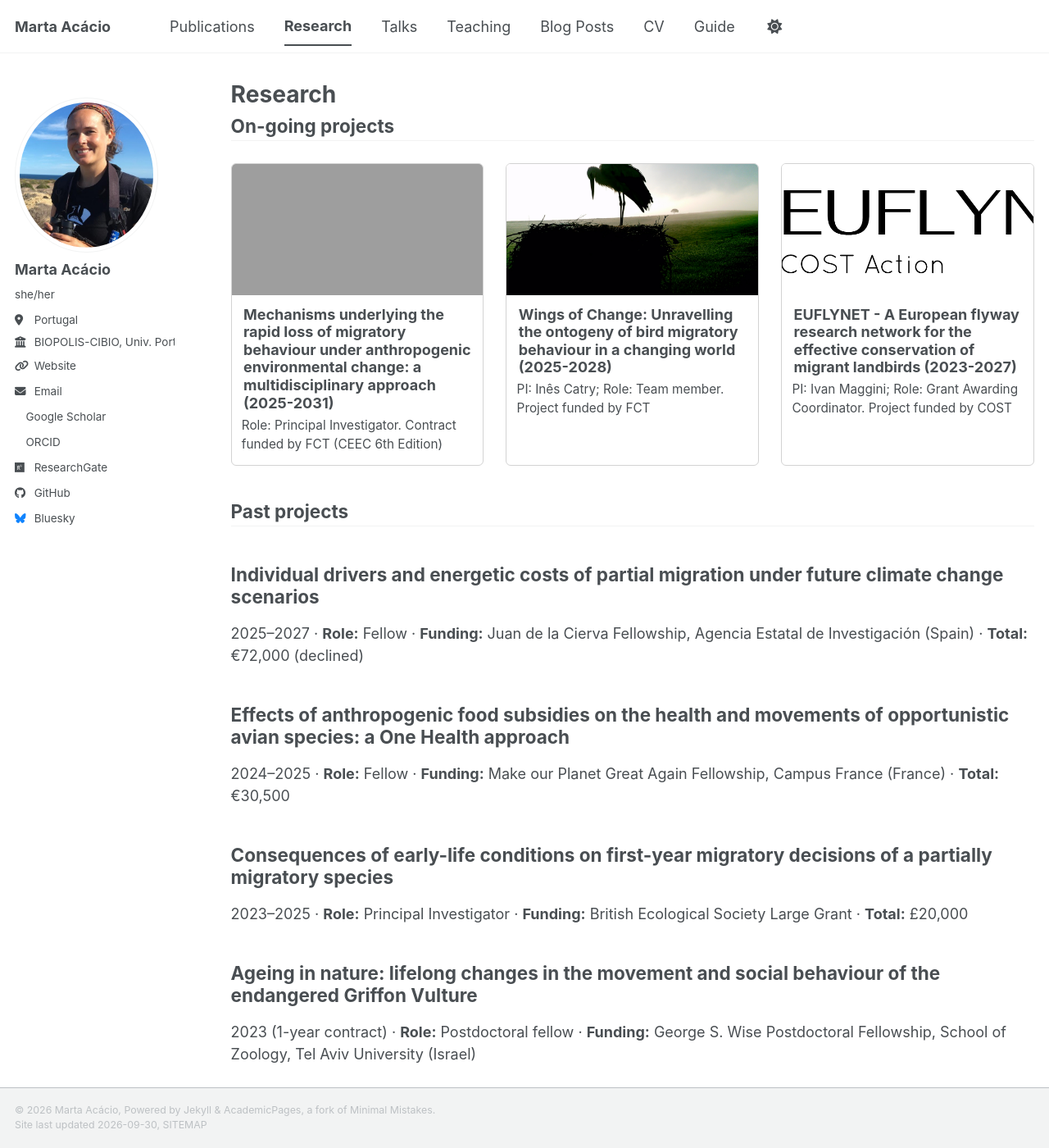
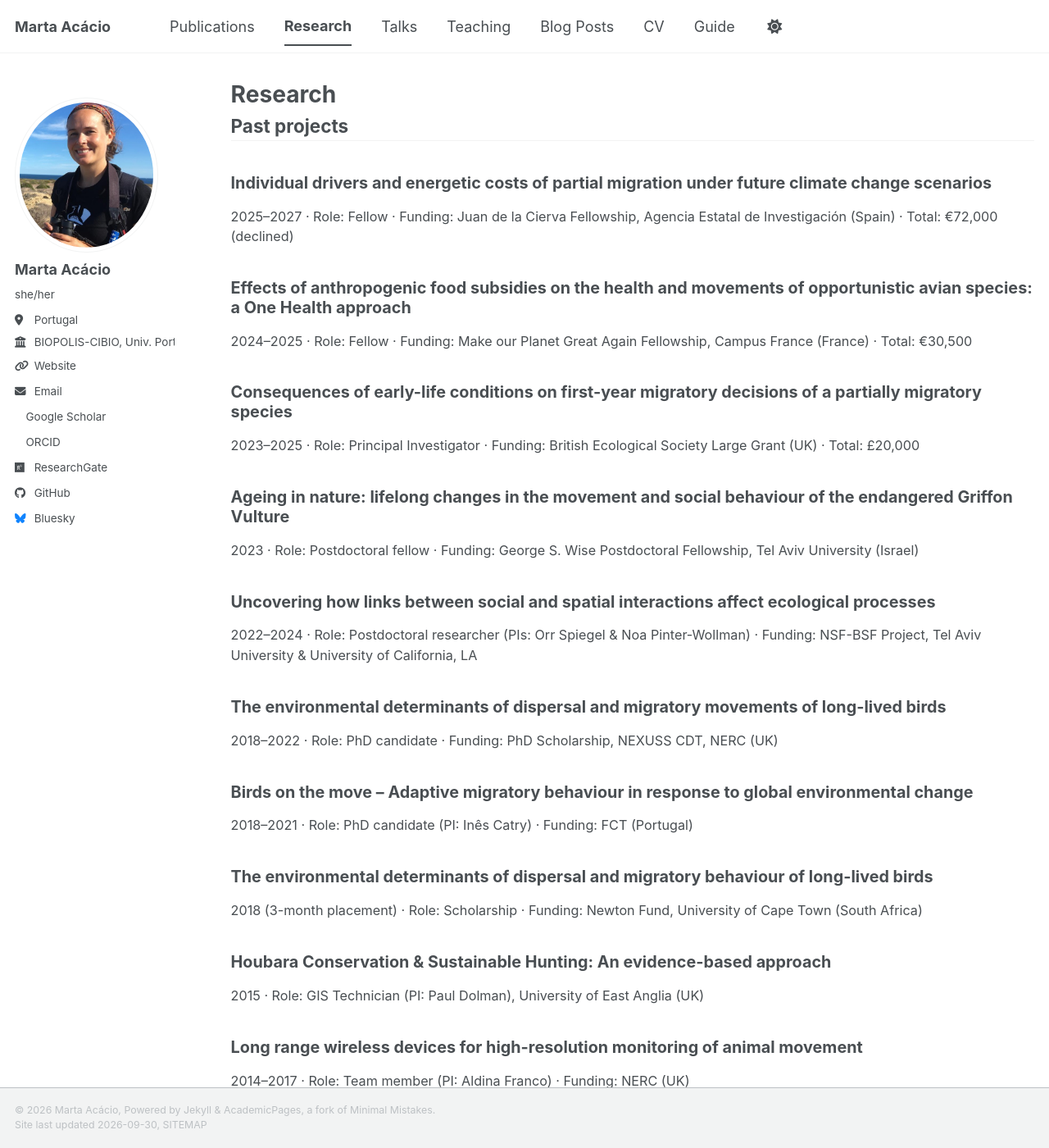
Before and after one commit to m-acacio/m-acacio.github.io, a Jekyll site: the page built from _pages/portfolio.html, in a window 1280 px wide and 1400 px high. Shown: the whole window at 82% size. Built offline with Jekyll 4.4.1, drawn with Linux system fonts in a browser that asks for light colours; a style sheet for code colours, icons or effects is not loaded; some of the changed text lies outside the part shown.

Commit message:
Update portfolio.html

```diff
--- a/_pages/portfolio.html
+++ b/_pages/portfolio.html
@@ -16,79 +16,65 @@ author_profile: true
 .research-card p { margin: 0 0.8em 0.9em; font-size: 0.85em; }
 </style>
 
-<h2 class="page__title" style="margin-bottom: 0.2em;">On-going projects</h2>
-<hr style="margin-top: 0.3em;" />
-
-{% assign projects = site.portfolio | sort: "order" %}
-<div class="research-grid">
-{% for project in projects %}
-<a class="research-card" href="{{ base_path }}{{ project.url }}">
-<img src="{{ project.header.teaser | prepend: '/images/' | prepend: base_path }}" alt="{{ project.title }}">
-<h3>{{ project.title }}</h3>
-<p>{{ project.excerpt | strip_html }}</p>
-</a>
-{% endfor %}
-</div>
-
 <h2 class="page__title" style="margin-bottom: 0.2em;">Past projects</h2>
 <hr style="margin-top: 0.3em;" />
 
 <div class="list__item"><article class="archive__item">
-<h2 class="archive__item-title">Individual drivers and energetic costs of partial migration under future climate change scenarios</h2>
-<p>2025–2027 · <strong>Role:</strong> Fellow · <strong>Funding:</strong> Juan de la Cierva Fellowship, Agencia Estatal de Investigación (Spain) · <strong>Total:</strong> €72,000 (declined)</p>
+<h2 class="archive__item-title" style="font-size: 1.1em;">Individual drivers and energetic costs of partial migration under future climate change scenarios</h2>
+<p style="font-size: 0.9em;">2025–2027 · Role: Fellow · Funding: Juan de la Cierva Fellowship, Agencia Estatal de Investigación (Spain) · Total: €72,000 (declined)</p>
 </article></div>
 
 <div class="list__item"><article class="archive__item">
-<h2 class="archive__item-title">Effects of anthropogenic food subsidies on the health and movements of opportunistic avian species: a One Health approach</h2>
-<p>2024–2025 · <strong>Role:</strong> Fellow · <strong>Funding:</strong> Make our Planet Great Again Fellowship, Campus France (France) · <strong>Total:</strong> €30,500</p>
+<h2 class="archive__item-title" style="font-size: 1.1em;">Effects of anthropogenic food subsidies on the health and movements of opportunistic avian species: a One Health approach</h2>
+<p style="font-size: 0.9em;">2024–2025 · Role: Fellow · Funding: Make our Planet Great Again Fellowship, Campus France (France) · Total: €30,500</p>
 </article></div>
 
 <div class="list__item"><article class="archive__item">
-<h2 class="archive__item-title">Consequences of early-life conditions on first-year migratory decisions of a partially migratory species</h2>
-<p>2023–2025 · <strong>Role:</strong> Principal Investigator · <strong>Funding:</strong> British Ecological Society Large Grant · <strong>Total:</strong> £20,000</p>
+<h2 class="archive__item-title" style="font-size: 1.1em;">Consequences of early-life conditions on first-year migratory decisions of a partially migratory species</h2>
+<p style="font-size: 0.9em;">2023–2025 · Role: Principal Investigator · Funding: British Ecological Society Large Grant (UK) · Total: £20,000</p>
 </article></div>
 
 <div class="list__item"><article class="archive__item">
-<h2 class="archive__item-title">Ageing in nature: lifelong changes in the movement and social behaviour of the endangered Griffon Vulture</h2>
-<p>2023 (1-year contract) · <strong>Role:</strong> Postdoctoral fellow · <strong>Funding:</strong> George S. Wise Postdoctoral Fellowship, School of Zoology, Tel Aviv University (Israel)</p>
+<h2 class="archive__item-title" style="font-size: 1.1em;">Ageing in nature: lifelong changes in the movement and social behaviour of the endangered Griffon Vulture</h2>
+<p style="font-size: 0.9em;">2023 · Role: Postdoctoral fellow · Funding: George S. Wise Postdoctoral Fellowship, Tel Aviv University (Israel)</p>
 </article></div>
 
 <div class="list__item"><article class="archive__item">
-<h2 class="archive__item-title">Uncovering how links between social and spatial interactions affect ecological processes</h2>
-<p>2022–2024 · <strong>Role:</strong> Postdoctoral researcher (PIs: Orr Spiegel &amp; Noa Pinter-Wollman) · <strong>Funding:</strong> NSF-BSF</p>
+<h2 class="archive__item-title" style="font-size: 1.1em;">Uncovering how links between social and spatial interactions affect ecological processes</h2>
+<p style="font-size: 0.9em;">2022–2024 · Role: Postdoctoral researcher (PIs: Orr Spiegel &amp; Noa Pinter-Wollman) · Funding: NSF-BSF Project, Tel Aviv University & University of California, LA</p>
 </article></div>
 
 <div class="list__item"><article class="archive__item">
-<h2 class="archive__item-title">The environmental determinants of dispersal and migratory movements of long-lived birds</h2>
-<p>2018–2022 · <strong>Role:</strong> PhD student · <strong>Funding:</strong> PhD Scholarship, NEXUSS CDT, Natural Environment Research Council (NERC, UK)</p>
+<h2 class="archive__item-title" style="font-size: 1.1em;">The environmental determinants of dispersal and migratory movements of long-lived birds</h2>
+<p style="font-size: 0.9em;">2018–2022 · Role: PhD candidate · Funding: PhD Scholarship, NEXUSS CDT, NERC (UK)</p>
 </article></div>
 
 <div class="list__item"><article class="archive__item">
-<h2 class="archive__item-title">Birds on the move – Adaptive migratory behaviour in response to global environmental change</h2>
-<p>2018–2021 · <strong>Role:</strong> PhD student (PI: Inês Catry) · <strong>Funding:</strong> FCT</p>
+<h2 class="archive__item-title" style="font-size: 1.1em;">Birds on the move – Adaptive migratory behaviour in response to global environmental change</h2>
+<p style="font-size: 0.9em;">2018–2021 · Role: PhD candidate (PI: Inês Catry) · Funding: FCT (Portugal)</p>
 </article></div>
 
 <div class="list__item"><article class="archive__item">
-<h2 class="archive__item-title">The environmental determinants of dispersal and migratory behaviour of long-lived birds</h2>
-<p>2018 (3-month placement) · <strong>Role:</strong> Scholarship · <strong>Funding:</strong> Newton Fund, for a placement at the University of Cape Town, South Africa</p>
+<h2 class="archive__item-title" style="font-size: 1.1em;">The environmental determinants of dispersal and migratory behaviour of long-lived birds</h2>
+<p style="font-size: 0.9em;">2018 (3-month placement) · Role: Scholarship · Funding: Newton Fund, University of Cape Town (South Africa)</p>
 </article></div>
 
 <div class="list__item"><article class="archive__item">
-<h2 class="archive__item-title">Houbara Conservation &amp; Sustainable Hunting: An evidence-based approach</h2>
-<p>2015 · <strong>Role:</strong> GIS Technician (PI: Paul Dolman)</p>
+<h2 class="archive__item-title" style="font-size: 1.1em;">Houbara Conservation &amp; Sustainable Hunting: An evidence-based approach</h2>
+<p style="font-size: 0.9em;">2015 · Role: GIS Technician (PI: Paul Dolman), University of East Anglia (UK)</p>
 </article></div>
 
 <div class="list__item"><article class="archive__item">
-<h2 class="archive__item-title">Long range wireless devices for high-resolution monitoring of animal movement</h2>
-<p>2014–2017 · <strong>Role:</strong> Team member (PI: Aldina Franco) · <strong>Funding:</strong> NERC</p>
+<h2 class="archive__item-title" style="font-size: 1.1em;">Long range wireless devices for high-resolution monitoring of animal movement</h2>
+<p style="font-size: 0.9em;">2014–2017 · Role: Team member (PI: Aldina Franco) · Funding: NERC (UK)</p>
 </article></div>
 
 <div class="list__item"><article class="archive__item">
-<h2 class="archive__item-title">Study of the migration of Lesser Black-backed Gulls</h2>
-<p>2014 (6-month placement) · <strong>Role:</strong> Scholarship · <strong>Funding:</strong> Leonardo da Vinci Scholarship, European Union</p>
+<h2 class="archive__item-title" style="font-size: 1.1em;">Study of the migration of Lesser Black-backed Gulls</h2>
+<p style="font-size: 0.9em;">2014 (6-month placement) · Role: Scholarship · Funding: Leonardo da Vinci Scholarship, European Union</p>
 </article></div>
 
 <div class="list__item"><article class="archive__item">
-<h2 class="archive__item-title">Agro-forestry management practices of montados and its impacts on bats and birds</h2>
-<p>2012–2013 · <strong>Role:</strong> Research assistant (PI: Jorge Palmeirim) · <strong>Funding:</strong> FCT</p>
+<h2 class="archive__item-title" style="font-size: 1.1em;">Agro-forestry management practices of montados and its impacts on bats and birds</h2>
+<p style="font-size: 0.9em;">2012–2013 · Role: Research assistant (PI: Jorge Palmeirim) · Funding: FCT</p>
 </article></div>
```
